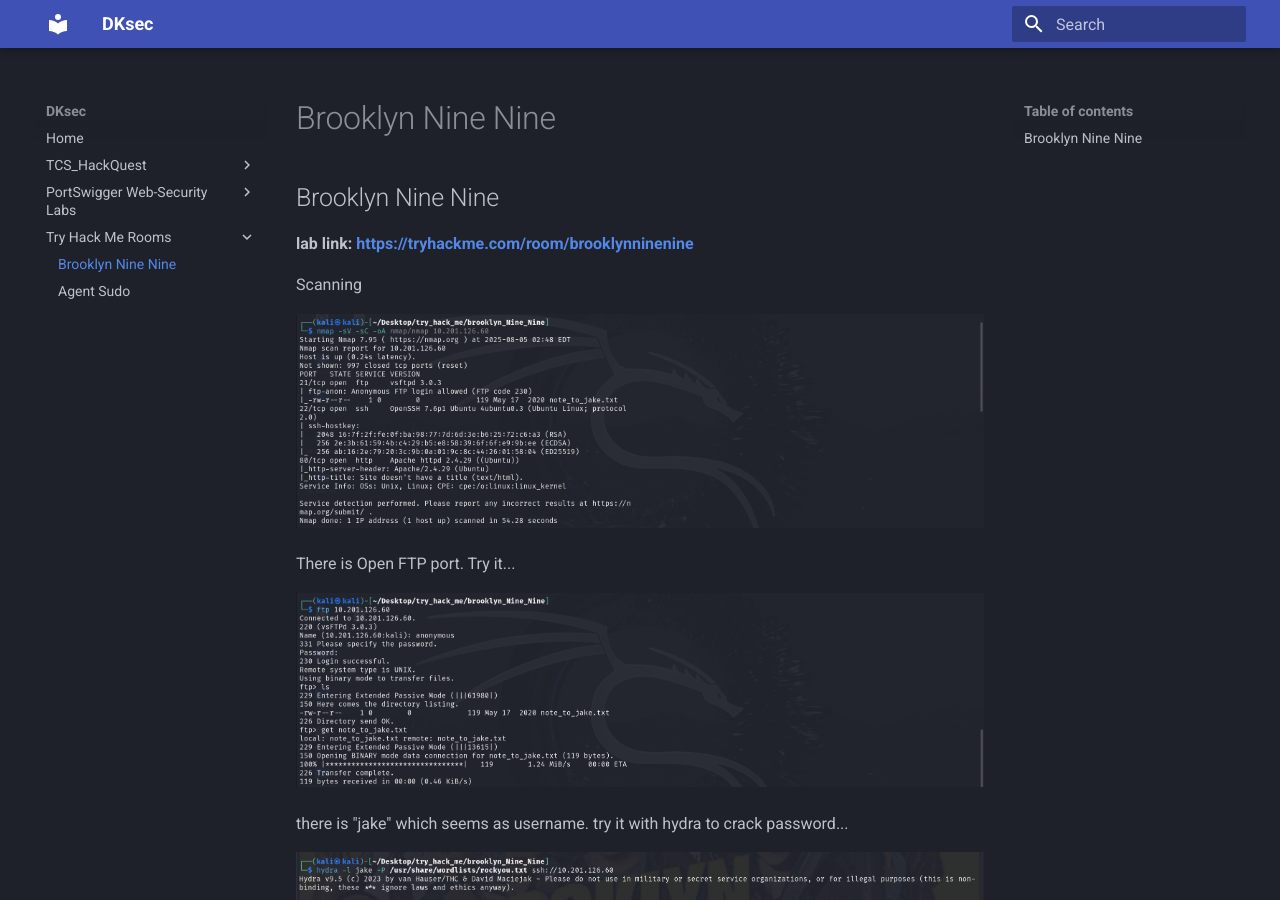
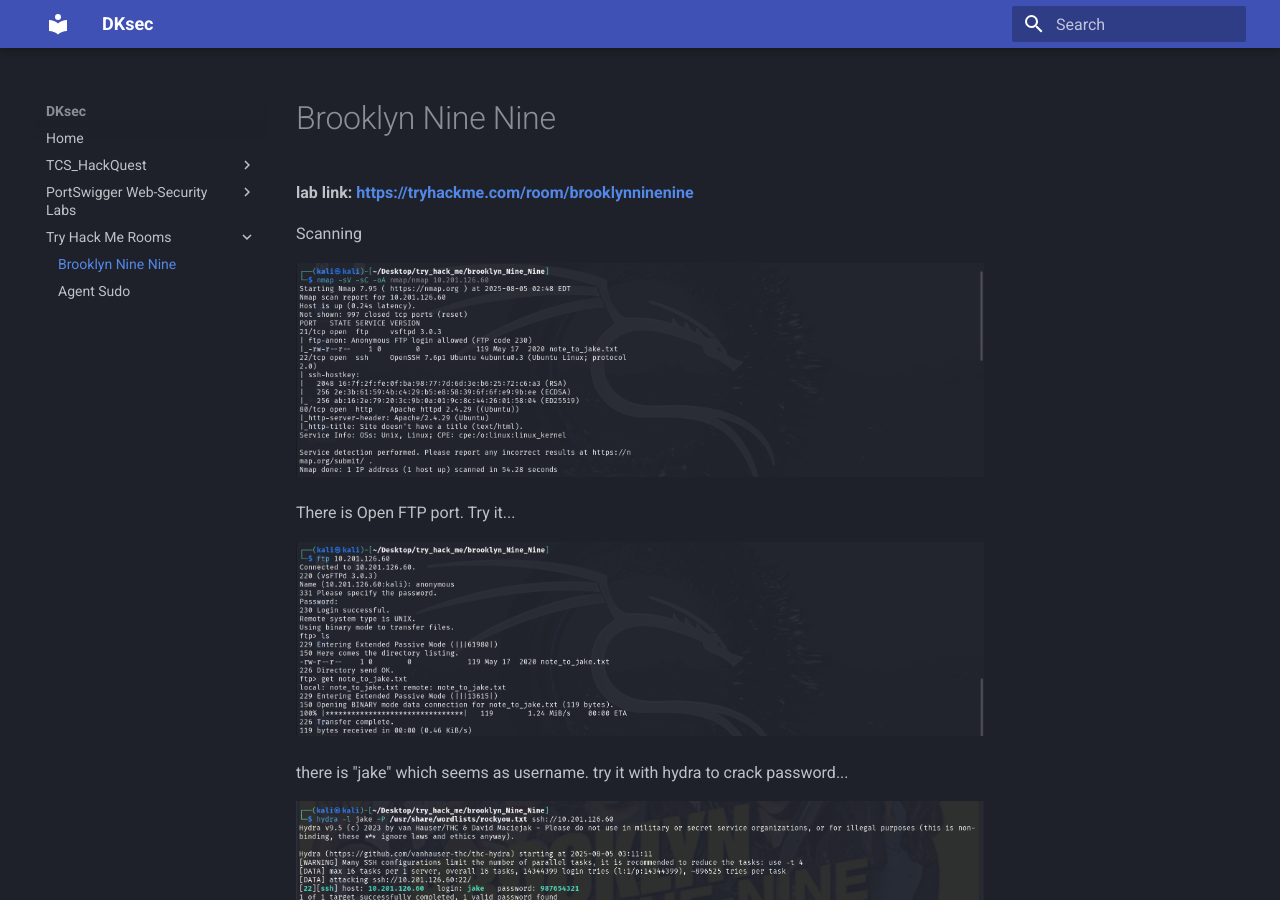
Before and after one commit to DKsec-1/mkdocs, an MkDocs documentation site: the page built from docs/Try_hack_me/brooklyn_nine_nine.md, in a window 1280 px wide and 900 px high. Built offline with MkDocs 1.6.1 and Material for MkDocs 9.7.7, drawn with Linux system fonts in a browser that asks for light colours.

Commit message:
minor changes

```diff
--- a/docs/Try_hack_me/brooklyn_nine_nine.md
+++ b/docs/Try_hack_me/brooklyn_nine_nine.md
@@ -1,4 +1,3 @@
-## Brooklyn Nine Nine
 **lab link: <https://tryhackme.com/room/brooklynninenine>**
 
 Scanning
```
Also changed, not shown: docs/Try_hack_me/Agent_sudo.md (+0 -1 lines).
